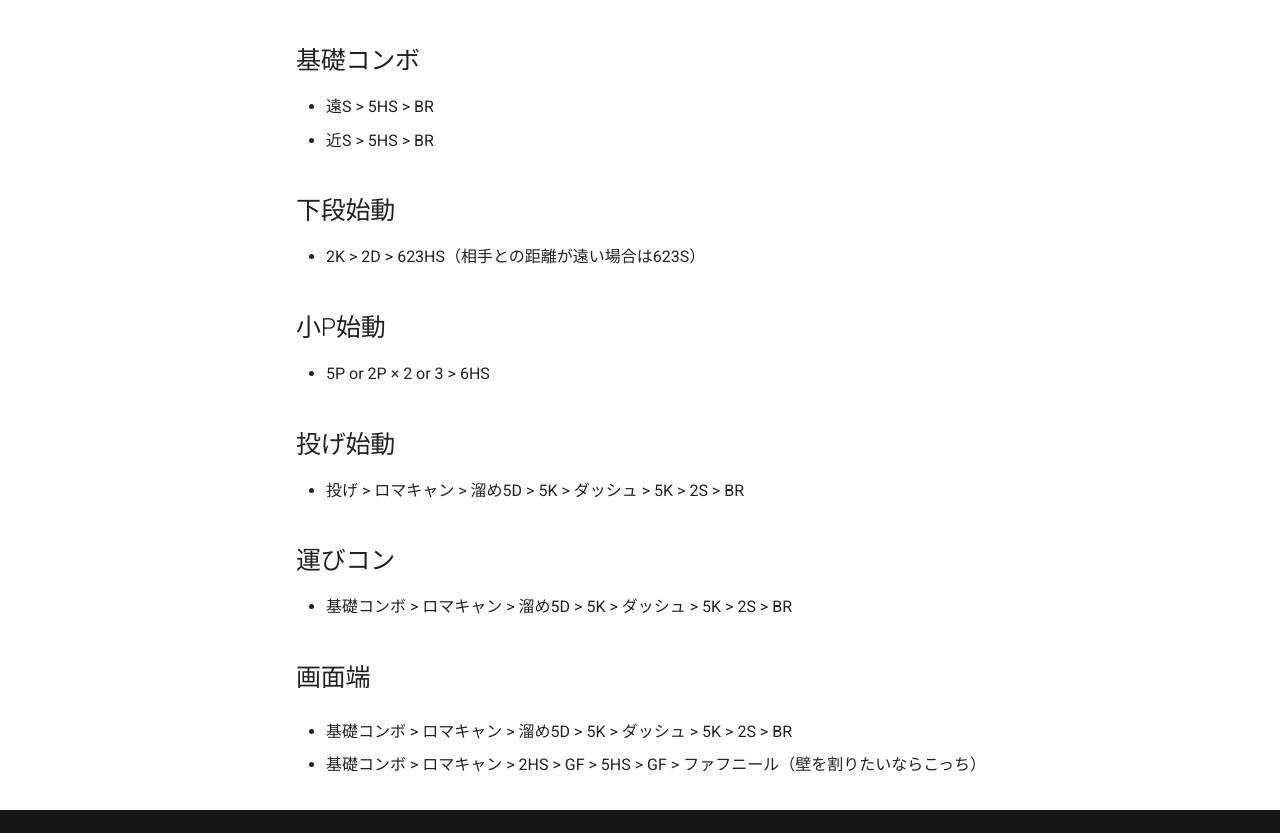
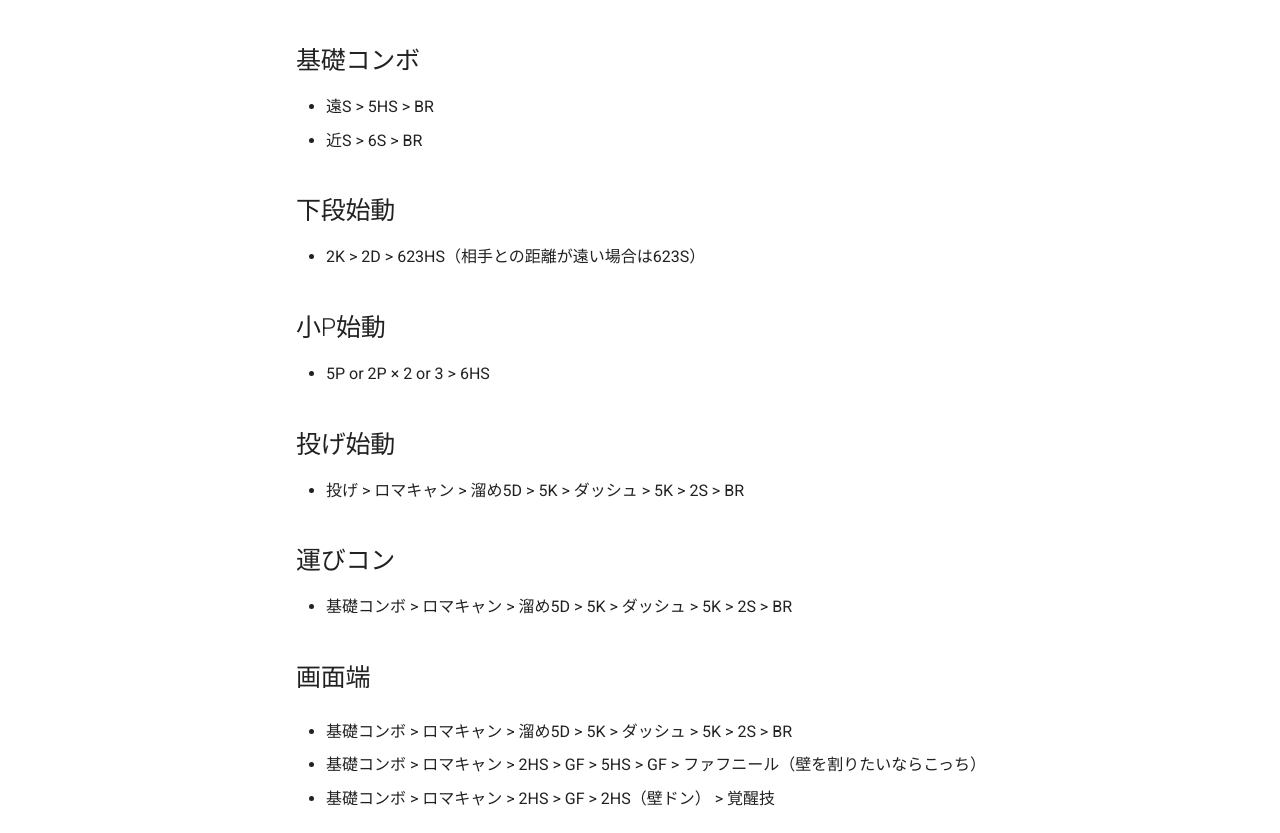
Before and after one commit to KazuyaMatsunaga/game_memo, an MkDocs documentation site: the page built from docs/格闘ゲーム/GGST/ソル/コンボ.md, in a window 1280 px wide and 1400 px high, cut to the strip 550-1383 px from the top of the window. Built offline with MkDocs 1.6.1 and Material for MkDocs 9.7.7, drawn with Linux system fonts in a browser that asks for light colours; nearby versions of some CDN libraries.

Commit message:
Change GGST Memo

```diff
--- a/docs/格闘ゲーム/GGST/ソル/コンボ.md
+++ b/docs/格闘ゲーム/GGST/ソル/コンボ.md
@@ -7,7 +7,7 @@
 ## 基礎コンボ
 
 - 遠S > 5HS > BR
-- 近S > 5HS > BR
+- 近S > 6S > BR
 
 ## 下段始動
 
@@ -30,3 +30,5 @@
 - 基礎コンボ > ロマキャン > 溜め5D > 5K > ダッシュ > 5K > 2S > BR
 
 - 基礎コンボ > ロマキャン > 2HS > GF > 5HS > GF > ファフニール（壁を割りたいならこっち）
+
+- 基礎コンボ > ロマキャン > 2HS > GF > 2HS（壁ドン） > 覚醒技
```
